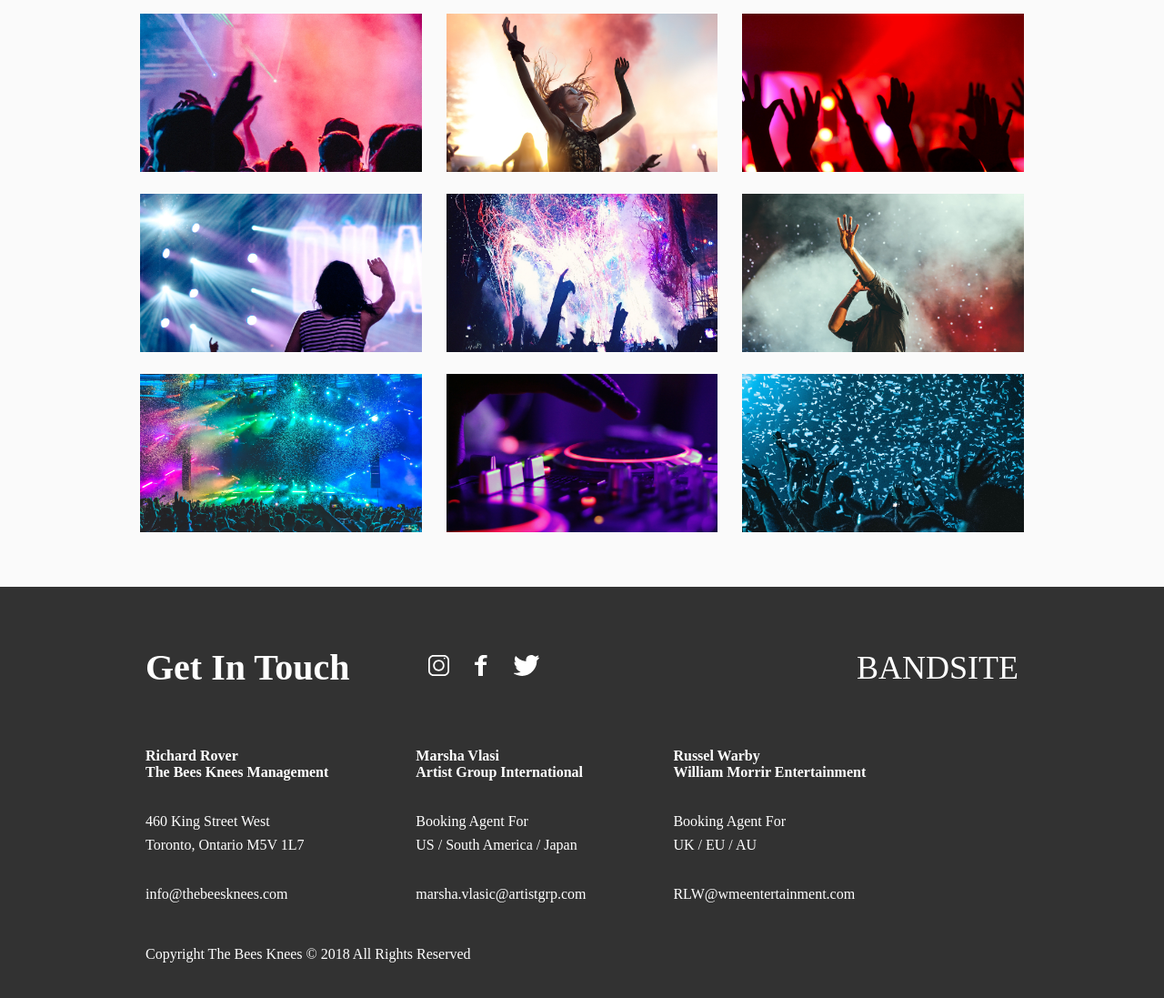
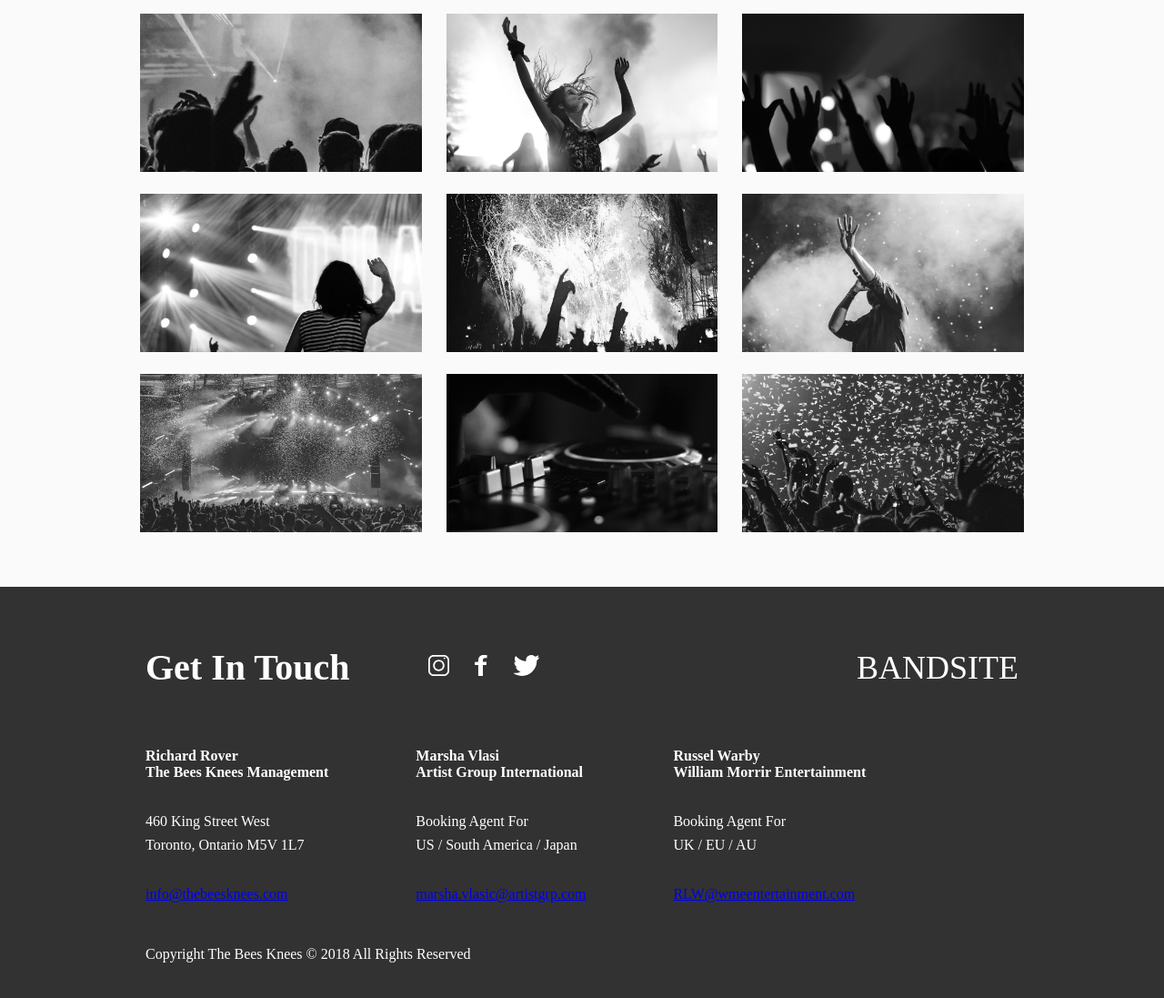
Before and after one commit to buncakeroll/millard-le-bandsite, a website: page sprint-1/index.html in a window 1280 px wide. Shown: the part 2112-3209 px from the top of the page at 91% size. Drawn offline with Linux system fonts and the light colour scheme.

Commit message:
added diving deeper. hover for nav links, grayscale image - colour on hover, mailto links for email in footer

```diff
--- a/sprint-1/index.html
+++ b/sprint-1/index.html
@@ -108,7 +108,8 @@
                     <h3 class="footer--heading">The Bees Knees Management</h3>
                     <p class="footer--text footer--text-top">460 King Street West</p>
                     <p class="footer--text">Toronto, Ontario M5V 1L7</p>
-                    <p class="footer--email footer--text-top">info@thebeesknees.com</p>
+                    <p class="footer--email footer--text-top">
+                        <a href="mailto:email@domain.com">info@thebeesknees.com</a></p>
                 </div>
 
                 <div class="footer--column">
@@ -116,7 +117,8 @@
                     <h3 class="footer--heading">Artist Group International</h3>
                     <p class="footer--text footer--text-top">Booking Agent For</p>
                     <p class="footer--text">US / South America / Japan</p>
-                    <p class="footer--email footer--text-top">marsha.vlasic@artistgrp.com</p>
+                    <p class="footer--email footer--text-top">
+                        <a href="mailto:email@domain.com">marsha.vlasic@artistgrp.com</a></p>
                 </div>
 
                 <div class="footer--column">
@@ -124,7 +126,8 @@
                     <h3 class="footer--heading">William Morrir Entertainment</h3>
                     <p class="footer--text footer--text-top">Booking Agent For</p>
                     <p class="footer--text">UK / EU / AU</p>
-                    <p class="footer--email footer--text-top">RLW@wmeentertainment.com</p>
+                    <p class="footer--email footer--text-top">
+                        <a href="mailto:email@domain.com">RLW@wmeentertainment.com</a></p>
                 </div>
             </div>
 
--- a/sprint-1/sass/layout/_gallery.scss
+++ b/sprint-1/sass/layout/_gallery.scss
@@ -33,6 +33,13 @@
         padding-bottom: 1rem;
         margin: 0 auto;
         max-width: 100%;
+        -webkit-filter: grayscale(100%);
+        filter: grayscale(100%);
+
+        &:hover {
+            -webkit-filter: grayscale(0%);
+            filter: grayscale(0%);
+        }
 
         @include tablet {
             width: 33%;
--- a/sprint-1/sass/layout/_navigation.scss
+++ b/sprint-1/sass/layout/_navigation.scss
@@ -39,6 +39,7 @@
         color: $white;
         line-height: 1.85rem;
         text-decoration: none;
+        transition: 1s;
 
         @include tablet {
             margin-left: 5rem;
@@ -49,6 +50,10 @@
         &__active {
             border-bottom: 3px solid white;
         }
+
+        &:hover {
+            color: red;
+        }
     }
 
 
```
Also changed, not shown: sprint-1/css/main.css.
